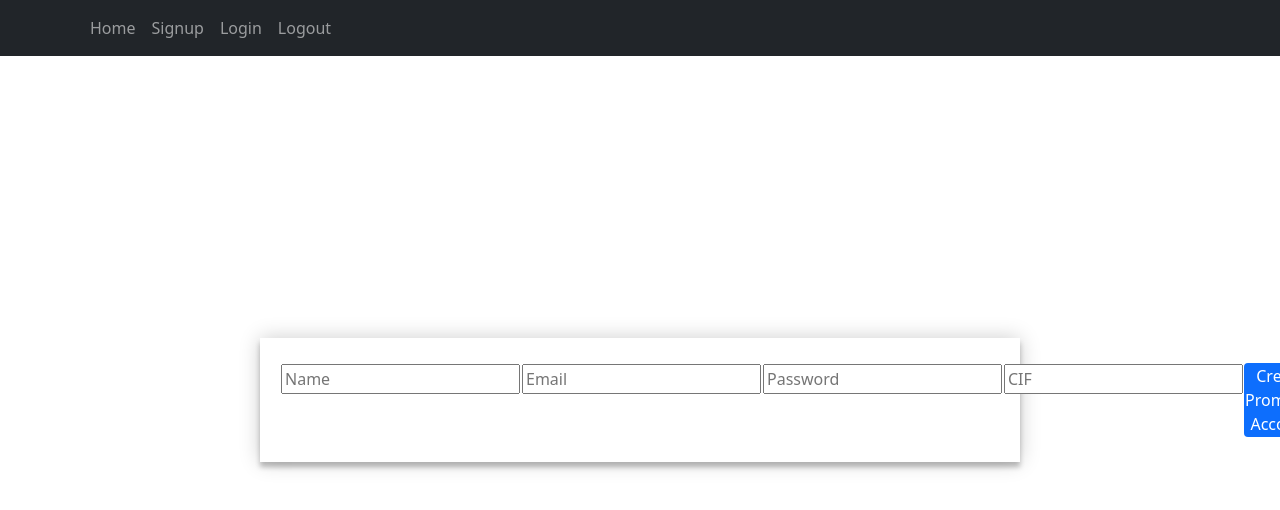
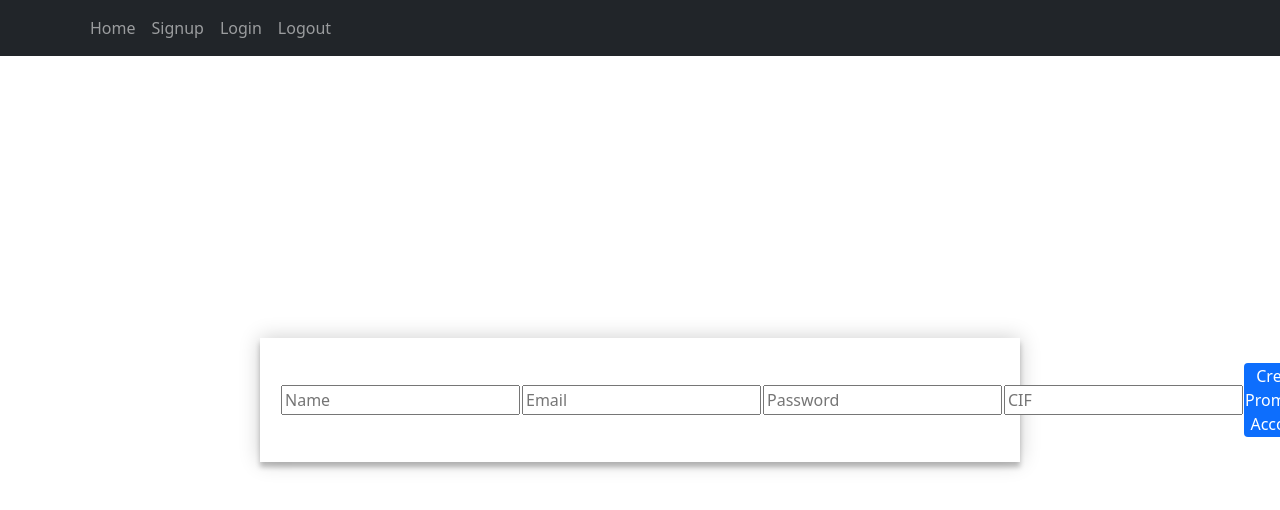
Before and after one commit to Susana-Prado/BookMeApp-front, a React (Create React App) app: page /signup-promoter in a window 1280 px wide. Shown: the top 510 px of the page. Built offline with nearby package versions, Linux system fonts and the light colour scheme; no server answers.

Commit message:
previous commit to pull from master

```diff
--- a/src/components/SignUpPromoterForm/SignUpPromoterForm.css
+++ b/src/components/SignUpPromoterForm/SignUpPromoterForm.css
@@ -3,10 +3,10 @@
 }
 body {
     background: white;
-    display: flex;
     min-height: 100vh;
+    /* display: flex;
     justify-content: center;
-    align-items: center;
+    align-items: center; */
 }
 .form-container {
     width: 360px;
@@ -16,10 +16,12 @@ body {
     padding: 10px;
 }
 .signup-form{
+    width: 100%;
     display: flex;
+    padding: 10px;
     flex-direction: column;
-    justify-content: space-evenly;
-    padding: 10px;
+    align-content: center;
+    align-items: center;
 }
 .form-item{
     margin: 10px 0 10px 0;
@@ -27,8 +29,3 @@ body {
     font-size: 16px;
     border: 0;
 }
-button {
-    background: #4caf50;
-    color: white;
-    cursor: pointer;
-  }
```
